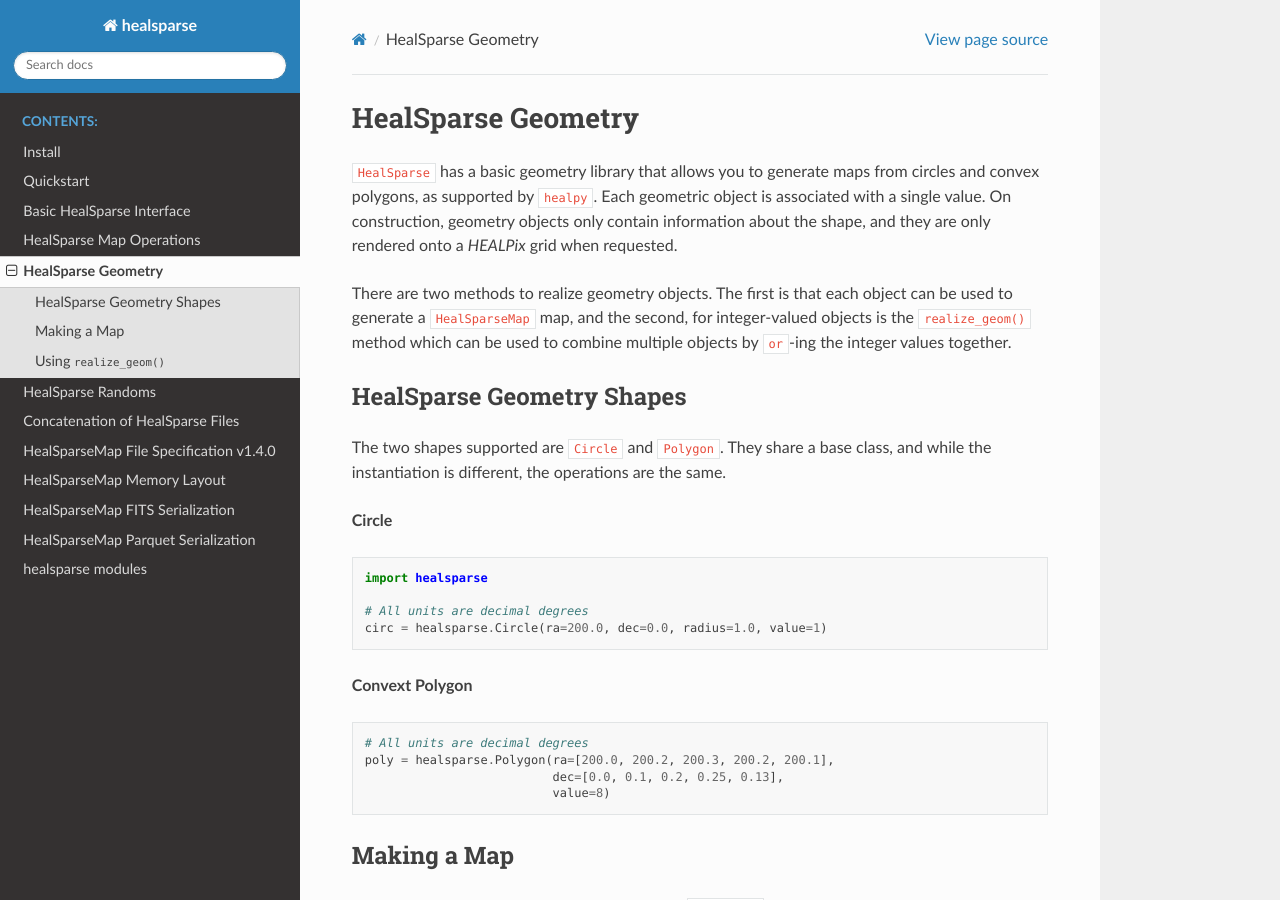
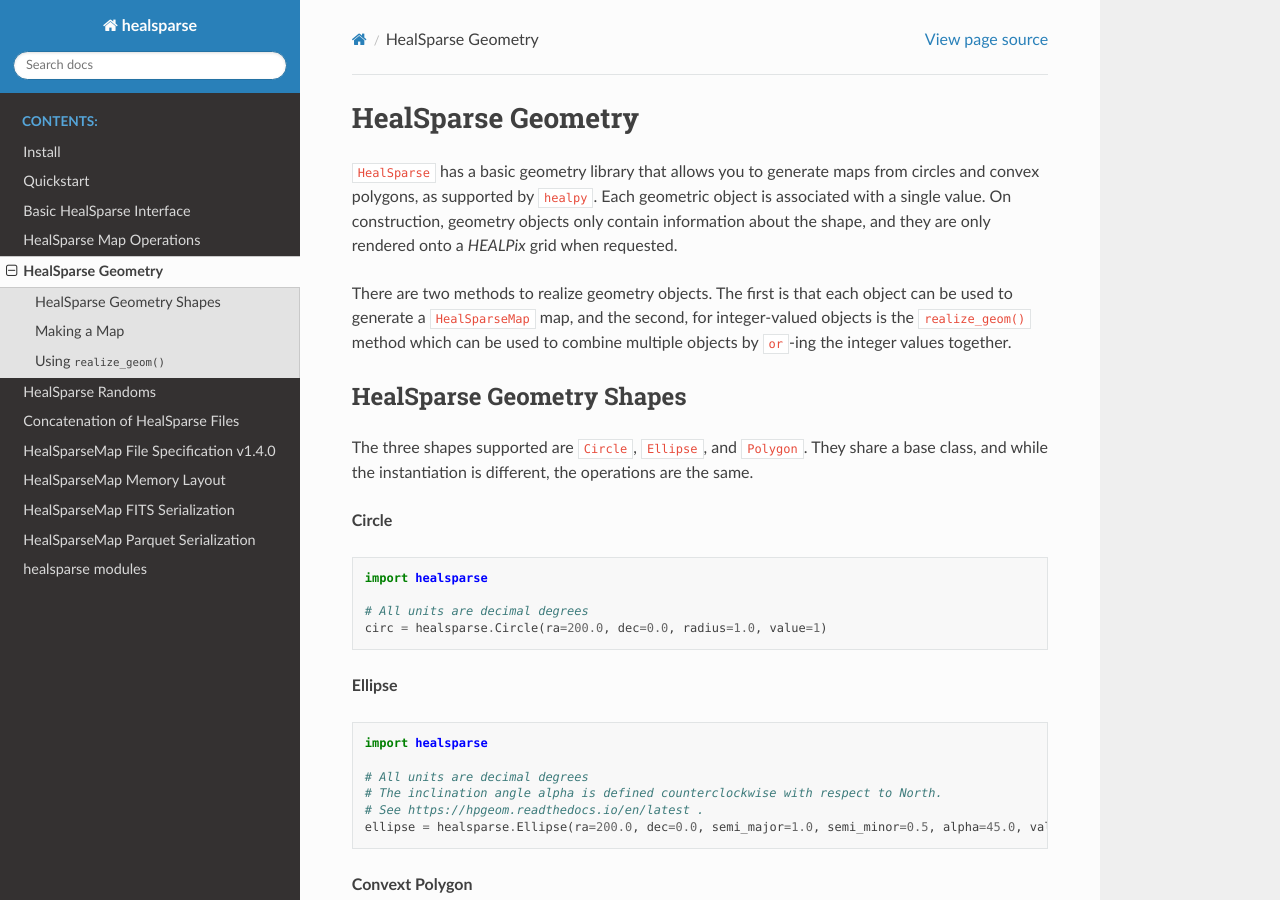
Before and after one commit to LSSTDESC/healsparse, a Sphinx documentation site: the page built from docs/geometry.rst, in a window 1280 px wide and 900 px high. Built offline with Sphinx 7.4.7 and the Read the Docs theme 2.0.0, drawn with Linux system fonts in a browser that asks for light colours.

Commit message:
Add ellipse to geometry documentation.

```diff
--- a/docs/geometry.rst
+++ b/docs/geometry.rst
@@ -12,7 +12,7 @@ There are two methods to realize geometry objects.  The first is that each objec
 HealSparse Geometry Shapes
 --------------------------
 
-The two shapes supported are :code:`Circle` and :code:`Polygon`.  They share a base class, and while the instantiation is different, the operations are the same.
+The three shapes supported are :code:`Circle`, :code:`Ellipse`, and :code:`Polygon`.  They share a base class, and while the instantiation is different, the operations are the same.
 
 **Circle**
 
@@ -22,6 +22,18 @@ The two shapes supported are :code:`Circle` and :code:`Polygon`.  They share a b
 
     # All units are decimal degrees
     circ = healsparse.Circle(ra=200.0, dec=0.0, radius=1.0, value=1)
+
+
+**Ellipse**
+
+.. code-block :: python
+
+    import healsparse
+
+    # All units are decimal degrees
+    # The inclination angle alpha is defined counterclockwise with respect to North.
+    # See https://hpgeom.readthedocs.io/en/latest .
+    ellipse = healsparse.Ellipse(ra=200.0, dec=0.0, semi_major=1.0, semi_minor=0.5, alpha=45.0, value=1)
 
 
 **Convext Polygon**
```
